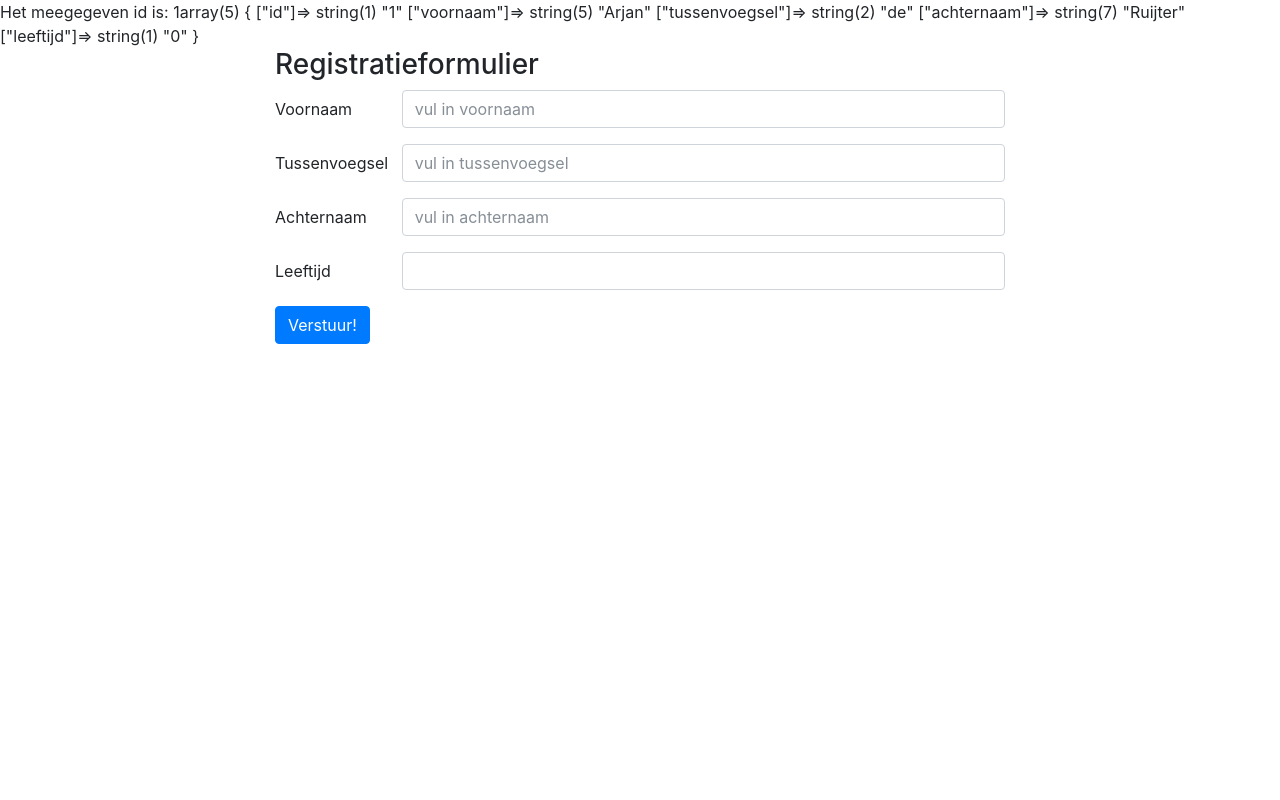
After one commit to rra-am1c-2017/blok2-web-crud, a PHP site: page /update.php?id=1 in a window 1280 px wide. The commit adds this page. Run offline with PHP 8.4, Linux system fonts and the light colour scheme; data comes from the database, SQL or seed files in the repository; some libraries are stand-ins or nearby versions.

Commit message:
week4 halverwege les do 30-11-2017 form in update.php

```diff
--- /dev/null
+++ b/update.php
@@ -0,0 +1,84 @@
+<?php
+  echo "Het meegegeven id is: " . $_GET["id"];
+
+  // De logingegevens voor de mysql-database
+  $server_name = "localhost";
+  $user_name = "root";
+  $password = "";
+  $database_name = "am1c_2017_blok2_crud";
+
+  // We maken contact met de mysql-server
+  $conn = mysqli_connect($server_name, $user_name, $password, $database_name);
+
+  // Dit is de sql-query die alle records uit de users tabel selecteerd
+  $sql = "SELECT * FROM `users` WHERE `id` = " . $_GET["id"];
+
+  // We vuren de query af op de mysql-database via de verbinding $conn
+  $result = mysqli_query($conn, $sql);
+
+  $record = mysqli_fetch_assoc($result);
+
+  var_dump($record);
+?>
+
+<!doctype html>
+<html lang="en">
+  <head>
+    <title>Hello, world!</title>
+    <!-- Required meta tags -->
+    <meta charset="utf-8">
+    <meta name="viewport" content="width=device-width, initial-scale=1, shrink-to-fit=no">
+
+    <!-- Bootstrap CSS -->
+    <link rel="stylesheet" href="https://maxcdn.bootstrapcdn.com/bootstrap/4.0.0-beta.2/css/bootstrap.min.css" integrity="sha384-PsH8R72JQ3SOdhVi3uxftmaW6Vc51MKb0q5P2rRUpPvrszuE4W1povHYgTpBfshb" crossorigin="anonymous">
+  </head>
+
+  <body>
+    <main class="container">
+      <div class="row">
+        <div class="col-2"></div>
+        <div class="col-8">
+          <h3>Registratieformulier</h3>
+          <form action="./formdata.php" method="post">
+            <div class="form-group row">
+              <label for="input_voornaam" class="col-sm-2 col-form-label">Voornaam</label>
+              <div class="col-sm-10">
+                <input type="text" name="voornaam" class="form-control" id="input_voornaam" placeholder="vul in voornaam">
+              </div>
+            </div>
+            <div class="form-group row">
+              <label for="input_tussenvoegsel" class="col-sm-2 col-form-label">Tussenvoegsel</label>
+              <div class="col-sm-10">
+                <input type="text" name="tussenvoegsel" class="form-control" id="input_tussenvoegsel" placeholder="vul in tussenvoegsel">
+              </div>
+            </div>
+            <div class="form-group row">
+              <label for="input_achternaam" class="col-sm-2 col-form-label">Achternaam</label>
+              <div class="col-sm-10">
+                <input type="text" name="achternaam" class="form-control" id="input_achternaam" placeholder="vul in achternaam">
+              </div>
+            </div>
+            <div class="form-group row">
+              <label for="input_leeftijd" class="col-sm-2 col-form-label">Leeftijd</label>
+              <div class="col-sm-10">
+                <input type="number" min=0 max=255 name="leeftijd" class="form-control" id="input_leeftijd">
+              </div>
+            </div>
+            <div class="form-group row">
+              <div class="col-sm-10">
+                <button type="submit" class="btn btn-primary">Verstuur!</button>
+              </div>
+            </div>
+          </form>
+        </div>
+        <div class="col-2"></div>
+      </div>
+    </main>
+
+    <!-- Optional JavaScript -->
+    <!-- jQuery first, then Popper.js, then Bootstrap JS -->
+    <script src="https://code.jquery.com/jquery-3.2.1.slim.min.js" integrity="sha384-KJ3o2DKtIkvYIK3UENzmM7KCkRr/rE9/Qpg6aAZGJwFDMVNA/GpGFF93hXpG5KkN" crossorigin="anonymous"></script>
+    <script src="https://cdnjs.cloudflare.com/ajax/libs/popper.js/1.12.3/umd/popper.min.js" integrity="sha384-vFJXuSJphROIrBnz7yo7oB41mKfc8JzQZiCq4NCceLEaO4IHwicKwpJf9c9IpFgh" crossorigin="anonymous"></script>
+    <script src="https://maxcdn.bootstrapcdn.com/bootstrap/4.0.0-beta.2/js/bootstrap.min.js" integrity="sha384-alpBpkh1PFOepccYVYDB4do5UnbKysX5WZXm3XxPqe5iKTfUKjNkCk9SaVuEZflJ" crossorigin="anonymous"></script>
+  </body>
+</html>
```
Also changed, not shown: index.php (+10 -4 lines), images/drop.png (added), images/edit.png (added).
